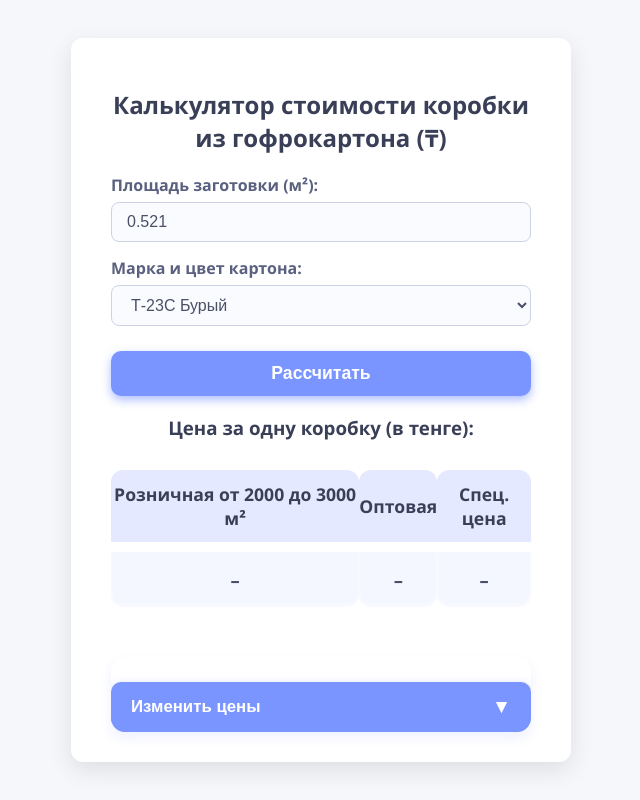
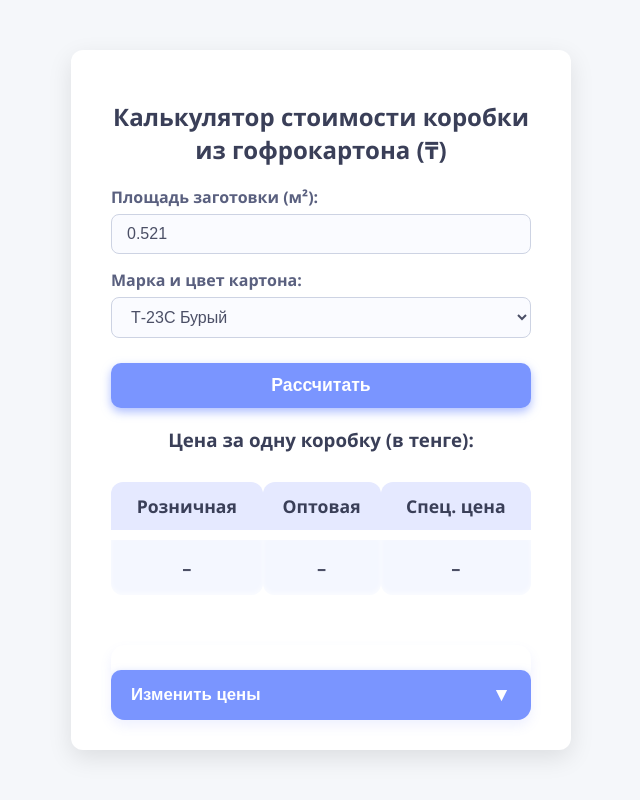
Before and after one commit to ManagerEco/Box-Calculator, a plain HTML site: page index.html in a window 1280 px wide. Shown: the whole page, without its empty margins (319-959 px from the left). Drawn offline with Linux system fonts and the light colour scheme.

Commit message:
Update index.html

```diff
--- a/index.html
+++ b/index.html
@@ -223,7 +223,7 @@
     <h3>Цена за одну коробку (в тенге):</h3>
     <table>
       <tr>
-        <th>Розничная от 2000 до 3000 м²</th>
+        <th>Розничная</th>
         <th>Оптовая</th>
         <th>Спец. цена</th>
       </tr>
```
